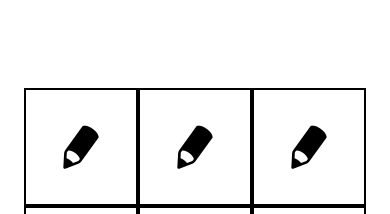
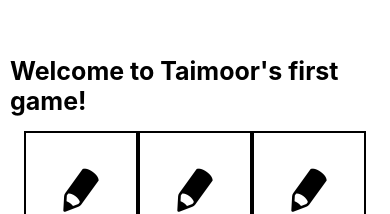
Before and after one commit to Taimoor3059/TicTac, a React Native app: screen / in a window 390 px wide. Shown: the part 116-330 px from the top of the page. Built offline with nearby package versions, Linux system fonts and the light colour scheme.

Commit message:
Update App.js

```diff
--- a/App.js
+++ b/App.js
@@ -69,6 +69,7 @@ export default class App extends React.Component {
   render() {
     return (
       <View style={styles.container}>
+        <Text style={styles.heading}>Welcome to Taimoor's first game!</Text>
         <View style={styles.grid}>
 
           <View style={styles.row}>
@@ -212,6 +213,12 @@ const styles = StyleSheet.create({
     color: "#FFF",
     fontSize: 35,
     fontWeight: 'bold'
+  },
+  heading: {
+    fontSize: 25,
+    fontWeight: 'bold',
+    padding: 10,
+    marginBottom: 5
   }
 
 });
```
